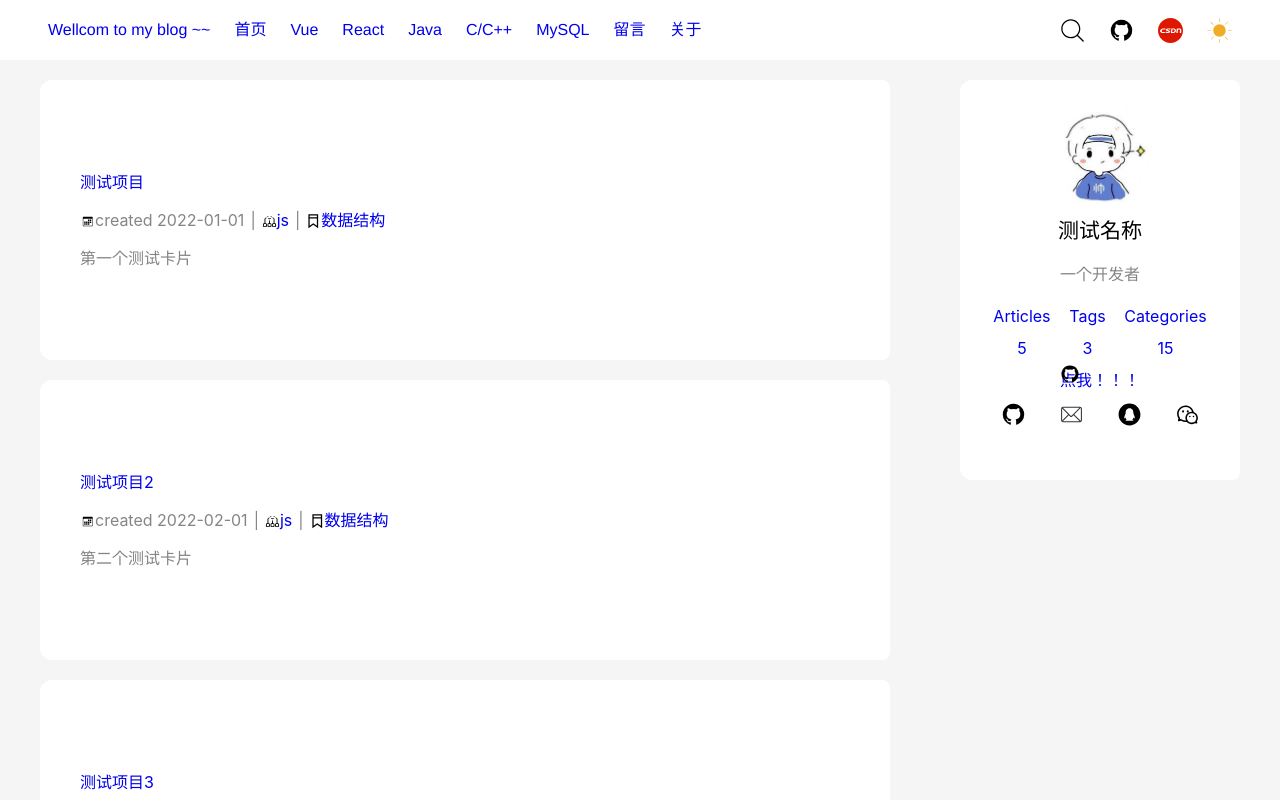
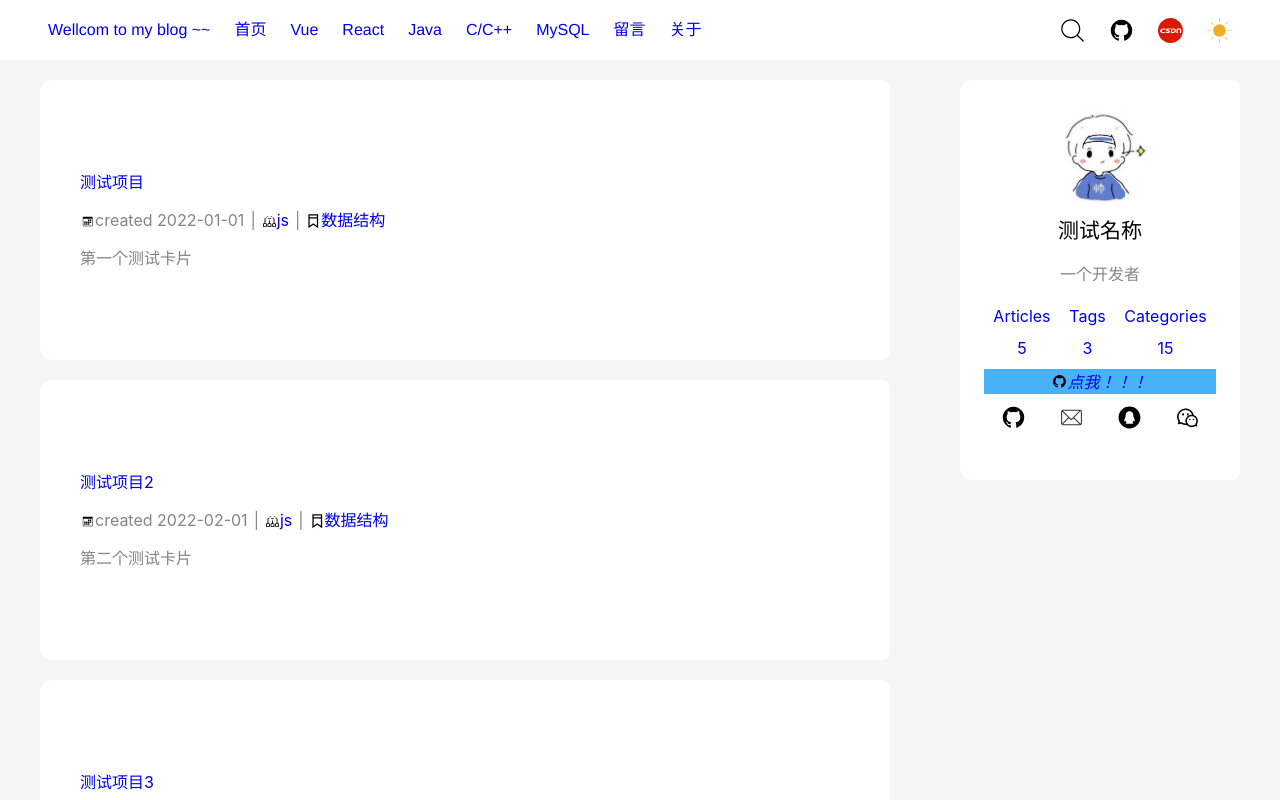
Before and after one commit to ZhangNoName/first, a Vue app: page /#/index in a window 1280 px wide. Built offline with nearby package versions, Linux system fonts and the light colour scheme.

Commit message:
完成个人信息卡，图标待完善

```diff
--- a/public/index.html
+++ b/public/index.html
@@ -4,6 +4,7 @@
     <meta http-equiv="X-UA-Compatible" content="IE=edge,chrome=1">
     <meta name="viewport" content="width=device-width,initial-scale=1.0,maxium-scale=1,user-scalable=no">
     <link rel="icon" href="<%= BASE_URL %>favicon.ico">
+    <link rel="stylesheet" href="https://cdn.staticfile.org/font-awesome/4.7.0/css/font-awesome.css">
     <title>张新阳的博客开发</title>
   </head>
   <body>
--- a/src/components/infoCard.vue
+++ b/src/components/infoCard.vue
@@ -29,9 +29,10 @@
         </a>
       </div>
     </div>
-    <a class="info-github" target="_blank" href="#">
-       <i id="icon-github" :class="['info-github-icon']"></i>
-      点我！！！
+    <a class="hvr-bounce-to-right info-github" target="_blank" href="#">
+       <i id="icon-github" class="info-github-icon">
+          点我！！！
+       </i>
     </a>
     <div class="info-social-icon">
       <i class="icon-github icon"></i>
@@ -105,7 +106,7 @@ export default {
 
 <style scoped>
 a{
-  display: block;
+  display: inline-block;
 }
 
 .container{
@@ -148,7 +149,6 @@ a{
   max-width: 100%;
   width: 110px;
   height: 110px;
-
   transition: all 0.5s;
   border-radius: 50%;
   /* border-color: blue;
@@ -185,28 +185,34 @@ a{
 .info-data-num{
   text-align: center;
 }
-.info-ghithub{
-    box-sizing: border-box;
-    text-decoration: none;
-    overflow-wrap: break-word;
+.info-github{
     position: relative;
     z-index: 1;
     transition: color 1s;
-    display: block;
+    display: flex;
     margin-top: 0.7rem;
     text-align: center;
     height: 20px;
     width: 100%;
+    height: 25px;
+    align-items: center;
+    margin: 5px 0;
+    justify-content: center;
 }
 #icon-github::before{
   background-image: url('../icons/svg/github.svg');
-  background-size: 20px 20px;
-  position: absolute;
+  background-size: 15px 15px;
+  background-repeat: no-repeat;
   z-index: 100;
-  width: 20px;
-  height: 20px;
+  width: 15px;
+  height: 15px;
   content: '';
   display: flex;
+}
+.info-github-icon {
+  display: flex ;
+  align-items: center;
+  /* line-height: 25px ; */
 }
 .info-social-icon{
   margin-top: 6px;
@@ -235,6 +241,50 @@ a{
 .icon-weChat{
   content: url("../icons/svg/weChat.svg");
 }
+/* 悬浮动画 */
+.hvr-bounce-to-right {
+  /* display: inline-block;
+  vertical-align: middle; */
+  -webkit-transform: perspective(1px) translateZ(0);
+  transform: perspective(1px) translateZ(0);
+  box-shadow: 0 0 1px rgba(0, 0, 0, 0);
+  position: relative;
+  -webkit-transition-property: color;
+  transition-property: color;
+  -webkit-transition-duration: 0.5s;
+  transition-duration: 0.5s;
+  background-color: rgb(73, 177, 245);
+}
+.hvr-bounce-to-right:before {
+  content: "";
+  position: absolute;
+  z-index: -1;
+  top: 0;
+  left: 0;
+  right: 0;
+  bottom: 0;
+  background: #ff7242;
+  -webkit-transform: scaleX(0);
+  transform: scaleX(0);
+  -webkit-transform-origin: 0 50%;
+  transform-origin: 0 50%;
+  -webkit-transition-property: transform;
+  transition-property: transform;
+  -webkit-transition-duration: 0.5s;
+  transition-duration: 0.5s;
+  -webkit-transition-timing-function: ease-out;
+  transition-timing-function: ease-out;
+}
+.hvr-bounce-to-right:hover, .hvr-bounce-to-right:focus, .hvr-bounce-to-right:active {
+  color: white;
+}
+.hvr-bounce-to-right:hover:before, .hvr-bounce-to-right:focus:before, .hvr-bounce-to-right:active:before {
+  -webkit-transform: scaleX(1);
+  transform: scaleX(1);
+  -webkit-transition-timing-function: cubic-bezier(0.52, 1.64, 0.37, 0.66);
+  transition-timing-function: cubic-bezier(0.52, 1.64, 0.37, 0.66);
+}
+
 
 
 </style>
```
